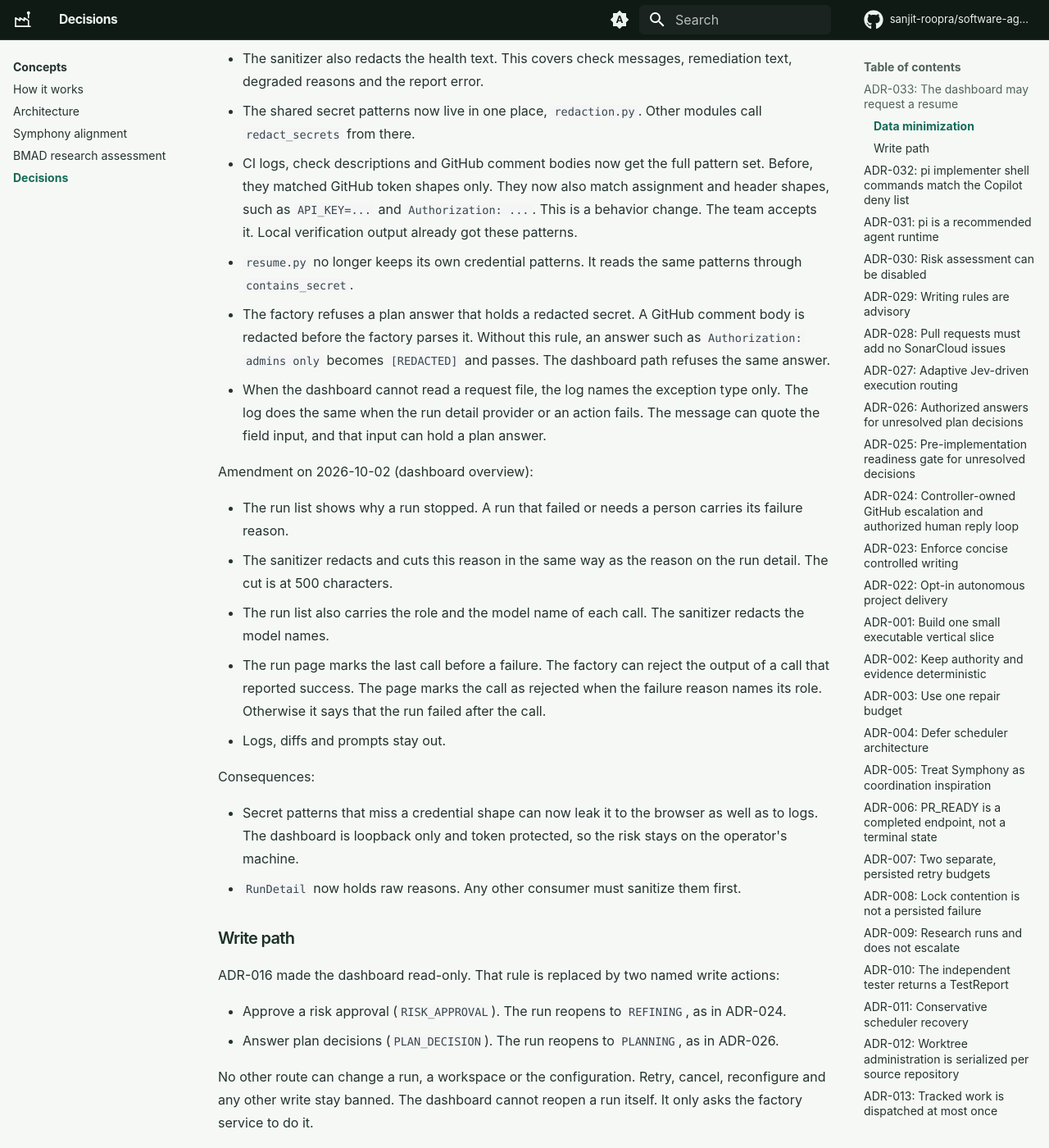
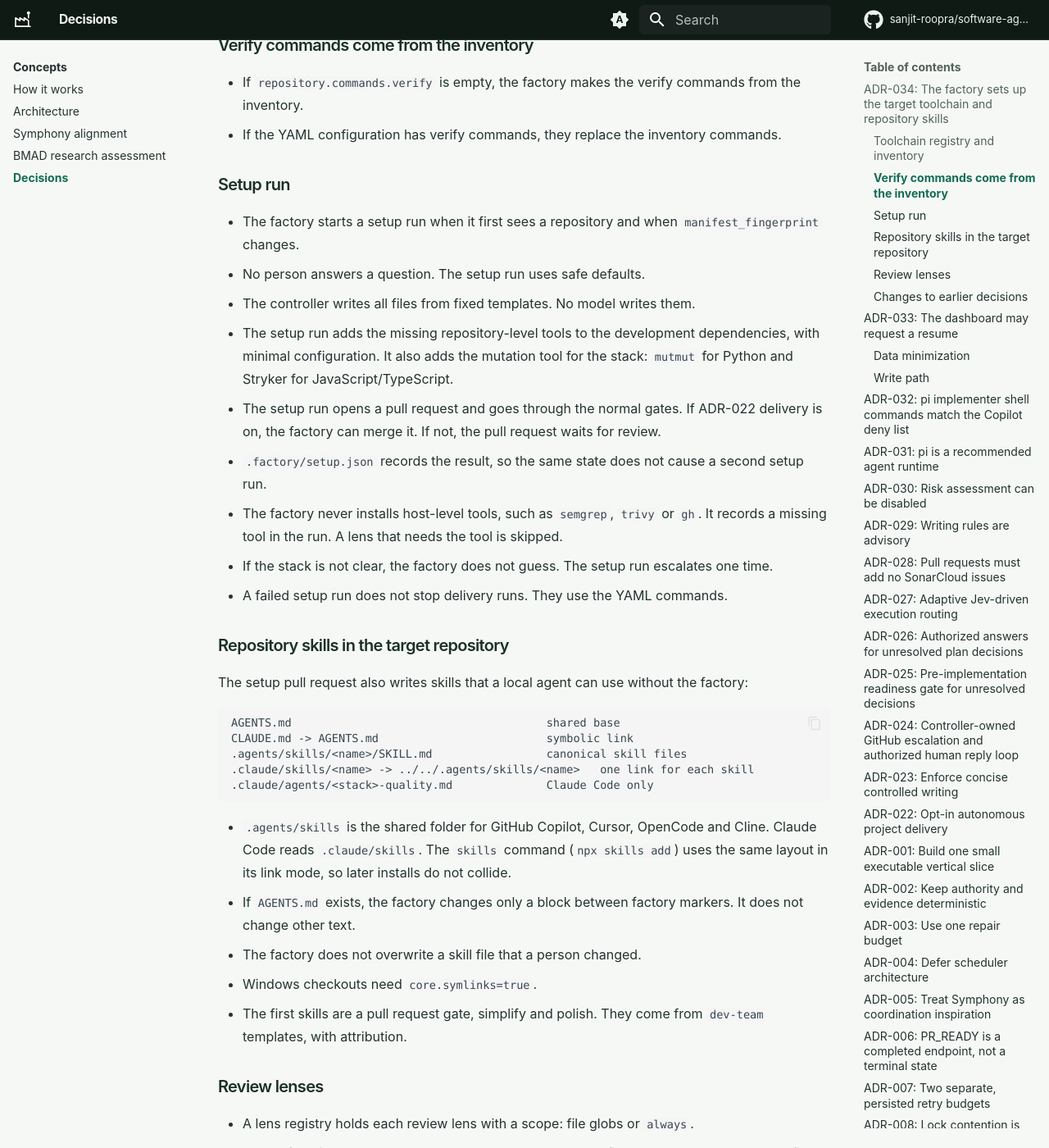
Before and after one commit to sanjit-roopra/software-agent-factory, an MkDocs documentation site: the page built from docs/decisions.md, in a window 1280 px wide and 1400 px high, scrolled down 1002 px. Shown: the whole window at 82% size. Built offline with MkDocs 1.6.1 and Material for MkDocs 9.7.7, drawn with Linux system fonts in a browser that asks for light colours; comment, search, counter and statistics services are not loaded; some of the changed text lies outside the part shown.

Commit message:
docs(adr): ADR-034 the factory sets up the target toolchain and repository skills
Record the decision to replace LLM skill research with a deterministic
toolchain registry, inventory, derived verify commands, an automatic setup
pull request that writes repo-local skills (AGENTS.md base, .agents/skills
canonical, .claude/skills links) and a scope-based review lens selector.

Co-Authored-By: Claude Opus 5.5 <noreply@anthropic.com>

````diff
--- a/docs/decisions.md
+++ b/docs/decisions.md
@@ -1,4 +1,95 @@
 # Architecture Decisions
+
+## ADR-034: The factory sets up the target toolchain and repository skills
+
+Status: accepted on 2026-10-03.
+This supersedes ADR-019 in part and ADR-021 in part. ADR-020 stays.
+
+The factory gets lint, format and test commands only from the YAML configuration.
+It installs no tools in the target repository.
+A research call to a model generates skill guidance, and that guidance stays in the factory data directory.
+So each new repository needs hand configuration, and a person who works on the repository without the factory gets no tools and no skills.
+
+The `dev-team` plugin (bdfinst/agentic-dev-team, MIT) solves this with fixed tables, not research.
+It detects the stack and makes a list of the tools that are already there.
+It then installs only the missing tools and copies skills and review lenses for the stack.
+The factory takes over this model, in five slices.
+
+### Toolchain registry and inventory
+
+- A Python registry holds the toolchain facts.
+  Each lane is a language: Python and JavaScript/TypeScript first.
+  Each lane has two slots: autofix (format and fix) and diagnostic (lint and type check).
+  Each slot has an ordered list of providers. The first provider is the default.
+- Each provider has a detection rule: a configuration section, a development dependency, or a repository-local executable.
+- The inventory runs with the repository profile. It uses the same limits: no shell, no network and no target code.
+- If a provider is already configured, the factory keeps it and installs nothing for that slot.
+  For example, `black` and `flake8` fill the Python slots, and the factory does not add `ruff`.
+
+### Verify commands come from the inventory
+
+- If `repository.commands.verify` is empty, the factory makes the verify commands from the inventory.
+- If the YAML configuration has verify commands, they replace the inventory commands.
+
+### Setup run
+
+- The factory starts a setup run when it first sees a repository and when `manifest_fingerprint` changes.
+- No person answers a question. The setup run uses safe defaults.
+- The controller writes all files from fixed templates. No model writes them.
+- The setup run adds the missing repository-level tools to the development dependencies, with minimal configuration.
+  It also adds the mutation tool for the stack: `mutmut` for Python and Stryker for JavaScript/TypeScript.
+- The setup run opens a pull request and goes through the normal gates.
+  If ADR-022 delivery is on, the factory can merge it. If not, the pull request waits for review.
+- `.factory/setup.json` records the result, so the same state does not cause a second setup run.
+- The factory never installs host-level tools, such as `semgrep`, `trivy` or `gh`.
+  It records a missing tool in the run. A lens that needs the tool is skipped.
+- If the stack is not clear, the factory does not guess. The setup run escalates one time.
+- A failed setup run does not stop delivery runs. They use the YAML commands.
+
+### Repository skills in the target repository
+
+The setup pull request also writes skills that a local agent can use without the factory:
+
+```text
+AGENTS.md                                      shared base
+CLAUDE.md -> AGENTS.md                         symbolic link
+.agents/skills/<name>/SKILL.md                 canonical skill files
+.claude/skills/<name> -> ../../.agents/skills/<name>   one link for each skill
+.claude/agents/<stack>-quality.md              Claude Code only
+```
+
+- `.agents/skills` is the shared folder for GitHub Copilot, Cursor, OpenCode and Cline.
+  Claude Code reads `.claude/skills`.
+  The `skills` command (`npx skills add`) uses the same layout in its link mode, so later installs do not collide.
+- If `AGENTS.md` exists, the factory changes only a block between factory markers. It does not change other text.
+- The factory does not overwrite a skill file that a person changed.
+- Windows checkouts need `core.symlinks=true`.
+- The first skills are a pull request gate, simplify and polish. They come from `dev-team` templates, with attribution.
+
+### Review lenses
+
+- A lens registry holds each review lens with a scope: file globs or `always`.
+- A pure function selects the lenses that match the changed files. The cheap lenses come first.
+- The guidance of the selected lenses goes into the reviewer prompt and the polish prompt.
+  A backend-only change gets no user interface lenses.
+- No model selects lenses.
+
+### Changes to earlier decisions
+
+- ADR-019: a fixed catalog replaces skill research. The profiling rules stay.
+- ADR-021: the factory can write to the target repository, but only through the setup pull request.
+  It still makes no hidden writes. The human overlay stays.
+- ADR-020: the polish attempt stays. Lens guidance replaces the generated skill as its input.
+- The factory runtimes do not load the repository skills yet. Copilot has no skill tool in its tool list, and pi runs with `--no-skills`.
+  A later decision covers this.
+
+Consequences:
+
+- A new repository needs no YAML commands when its stack is in the registry.
+- The setup pull request can be large. The factory can split it into a tools pull request and a skills pull request.
+- The registry is code. A new tool or lane needs a factory release.
+- Target repositories now contain files that the factory owns.
+  A person can change them, and the factory then leaves them alone.
 
 ## ADR-033: The dashboard may request a resume
 
````
